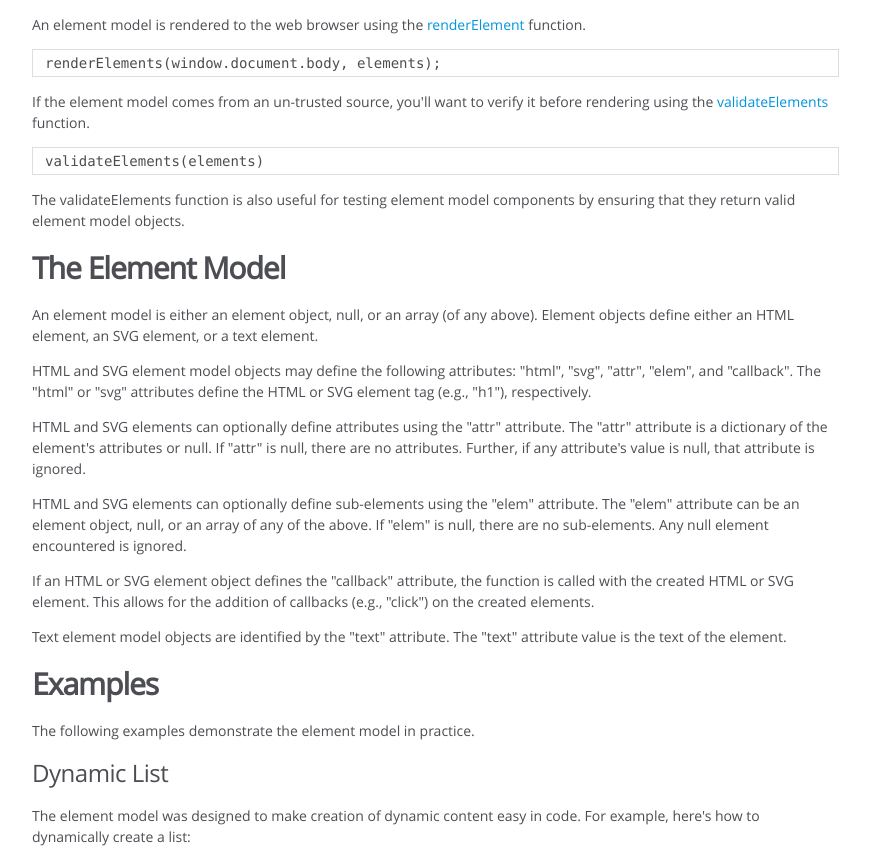
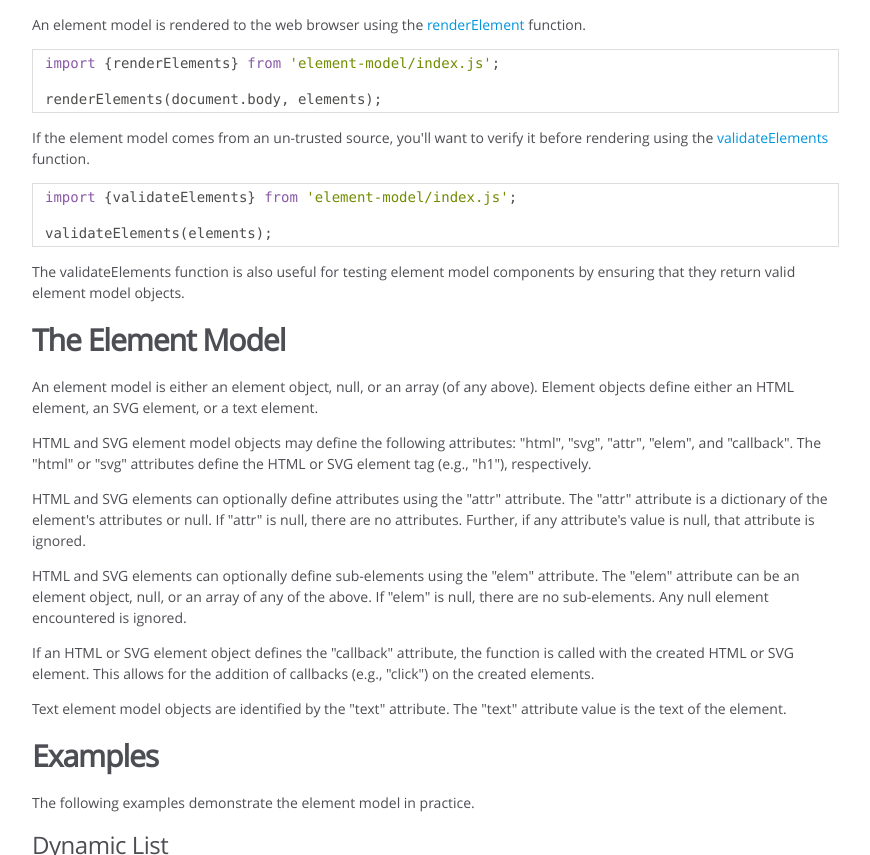
Before and after one commit to craigahobbs/element-model, a plain HTML site: page index.html in a window 1280 px wide. Shown: the part 1160-2015 px from the top of the page, without its empty margins (0-870 px from the left). Drawn offline with Linux system fonts and the light colour scheme.

Commit message:
element-model 1.0.1

```diff
--- a/index.html
+++ b/index.html
@@ -80,13 +80,17 @@ This is &lt;a href=&quot;link.html&quot;>a &lt;strong>link&lt;/strong>&lt;/a>
 <p>An element model is rendered to the web browser using the
 <a href="https://craigahobbs.github.io/element-model/global.html#renderElements">renderElement</a>
 function.</p>
-<pre class="prettyprint source lang-javascript"><code>renderElements(window.document.body, elements);
+<pre class="prettyprint source lang-javascript"><code>import {renderElements} from 'element-model/index.js';
+
+renderElements(document.body, elements);
 </code></pre>
 <p>If the element model comes from an un-trusted source, you'll want to verify it before rendering
 using the
 <a href="https://craigahobbs.github.io/element-model/global.html#validateElements">validateElements</a>
 function.</p>
-<pre class="prettyprint source lang-javascript"><code>validateElements(elements)
+<pre class="prettyprint source lang-javascript"><code>import {validateElements} from 'element-model/index.js';
+
+validateElements(elements);
 </code></pre>
 <p>The validateElements function is also useful for testing element model components by ensuring that
 they return valid element model objects.</p>
@@ -144,7 +148,7 @@ renderElements(document.body, elements);
 </code></pre>
 <h3>Collapsing Menu</h3>
 <p>To create a collapsing menu, we add add an &quot;click&quot; event handler that hides or shows the sub-menu.</p>
-<pre class="prettyprint source"><code>const onHideShow = () => {
+<pre class="prettyprint source lang-javascript"><code>const onHideShow = () => {
     const submenu = document.getElementById('submenu');
     if (submenu.getAttribute('style').includes('visible')) {
         submenu.setAttribute('style', 'visibility: collapse;');
```
